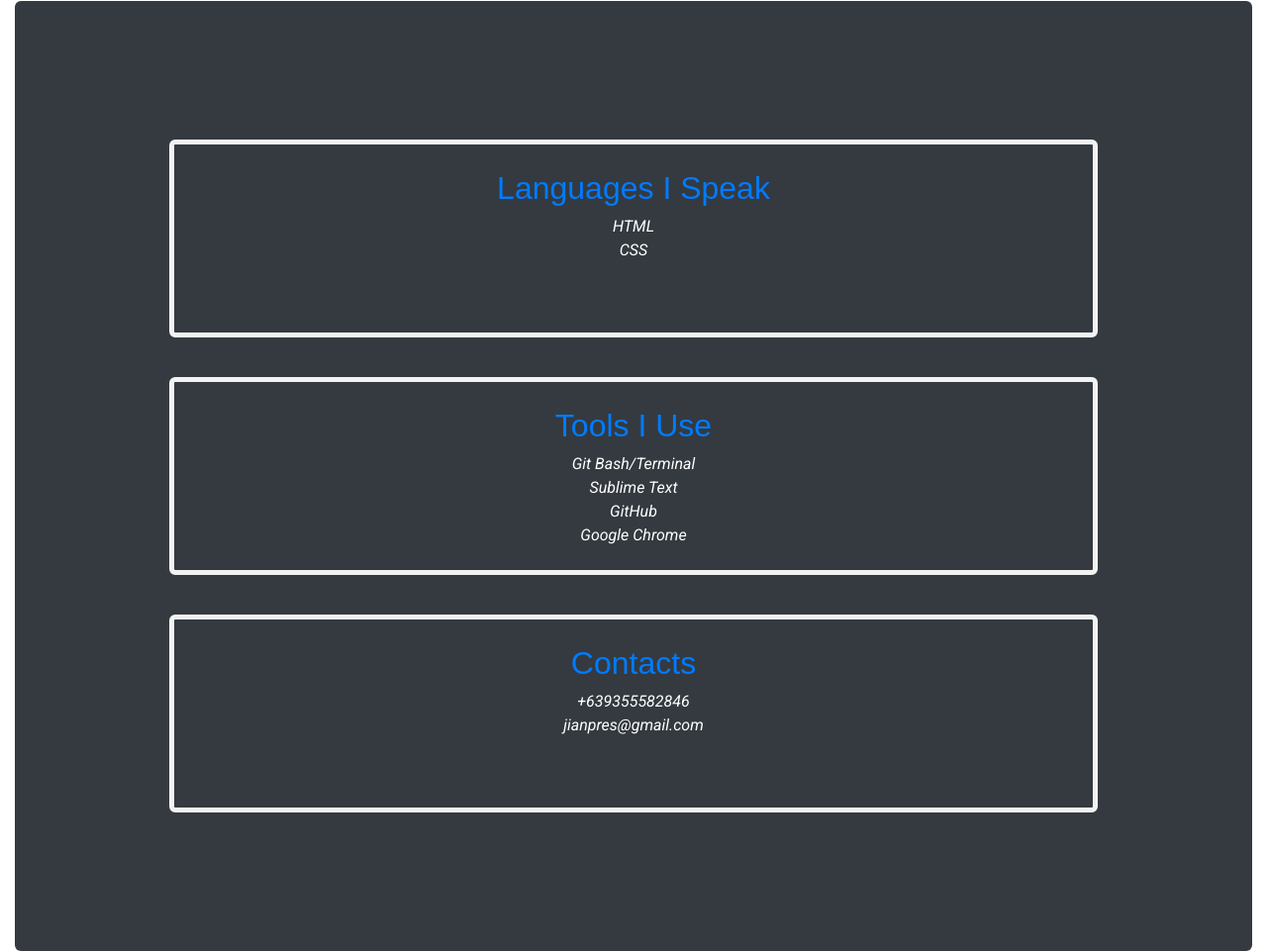
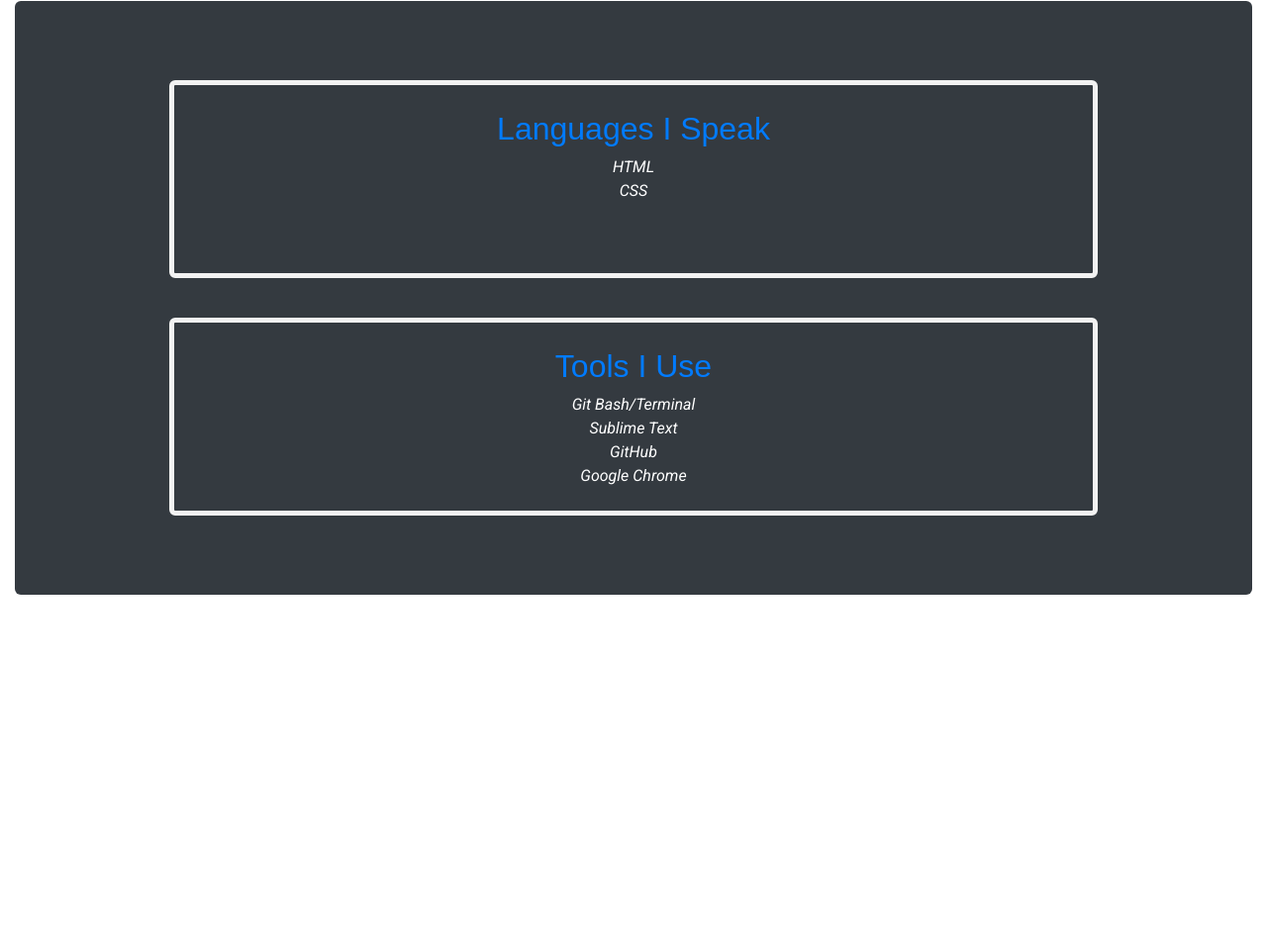
Before and after one commit to jianpres/fcb-portfolio-ogatis, a plain HTML site: page index.html in a window 1280 px wide. Shown: the part 719-1680 px from the top of the page at 99% size. After the commit the page ends 1320 px from the top, so only its background shows below. Drawn offline with nearby package versions, Linux system fonts and the light colour scheme.

Commit message:
includes <update>

```diff
--- a/index.html
+++ b/index.html
@@ -73,15 +73,6 @@
 					<li>Google Chrome</li>
 				</ul>
 			</div>
-
-			<div class="tools">
-				<h2>Contacts</h2>
-				<ul>
-					<li>+639355582846</li>
-					<li>jianpres@gmail.com</li>
-
-				</ul>
-			</div>
 		</section>
 		<!-- end of gallery -->
 	</div>
--- a/style.css
+++ b/style.css
@@ -24,7 +24,7 @@
  }
 
  #gallery {
-    height: 120vh;
+    height: 75vh;
     /*center the contents of gallery horizontally and vertically*/
     display: flex; flex-direction: column;
     align-items: center; justify-content: center;border-radius: 6px;
```
